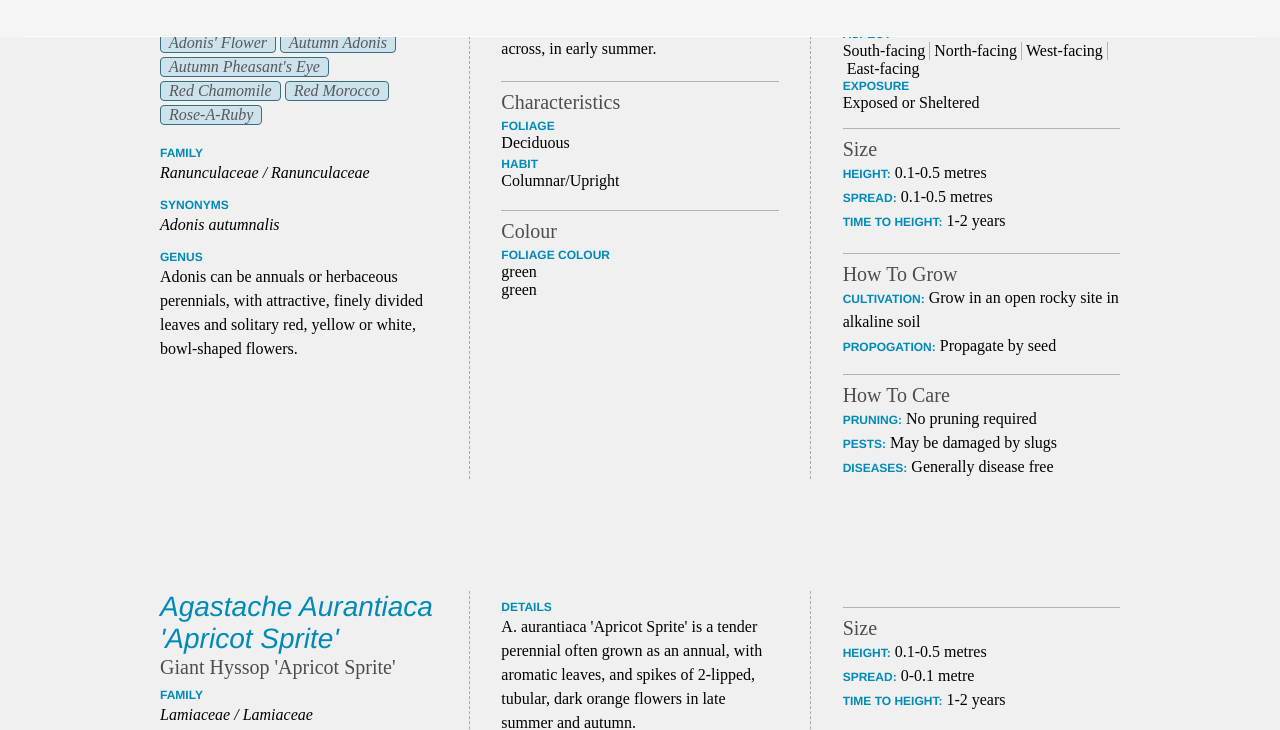
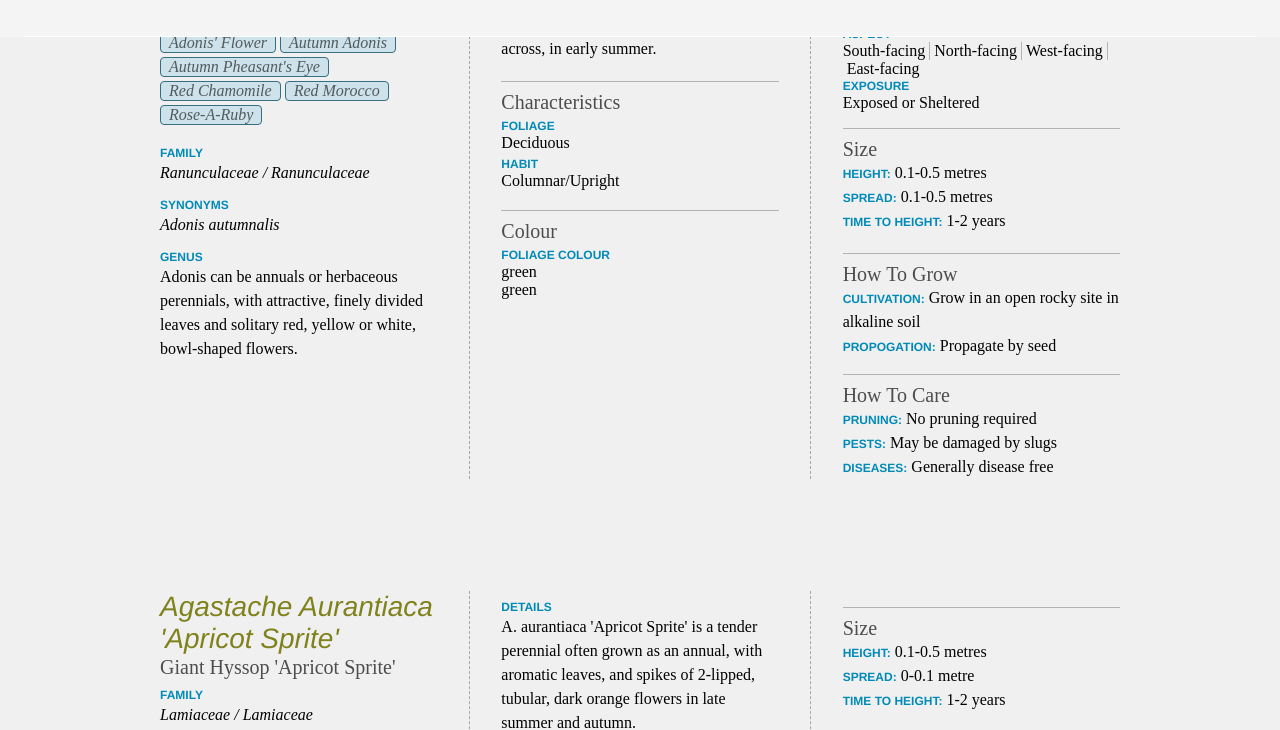
Before and after one commit to robCam/menu-panel, a plain HTML site: page src/index.html in a window 1280 px wide. Shown: the part 219-949 px from the top of the page. Drawn offline with Linux system fonts and the light colour scheme; a script that the page names is missing.

Commit message:
change plant name colour

```diff
--- a/src/css/style.css
+++ b/src/css/style.css
@@ -475,8 +475,8 @@ z-index: 1;
     font: normal 300 1.75rem/2rem "Helvetica Neue", Helvetica, sans-serif;
     text-transform: capitalize;
     color: hsl(61, 64%, 31%);
-    color: hsl(168, 100%, 22%);
-    color: hsl(195, 100%, 36%);
+    /*color: hsl(168, 100%, 22%);
+    color: hsl(195, 100%, 36%);*/
     font-style: italic;
     display: inline-block;
 }
```
